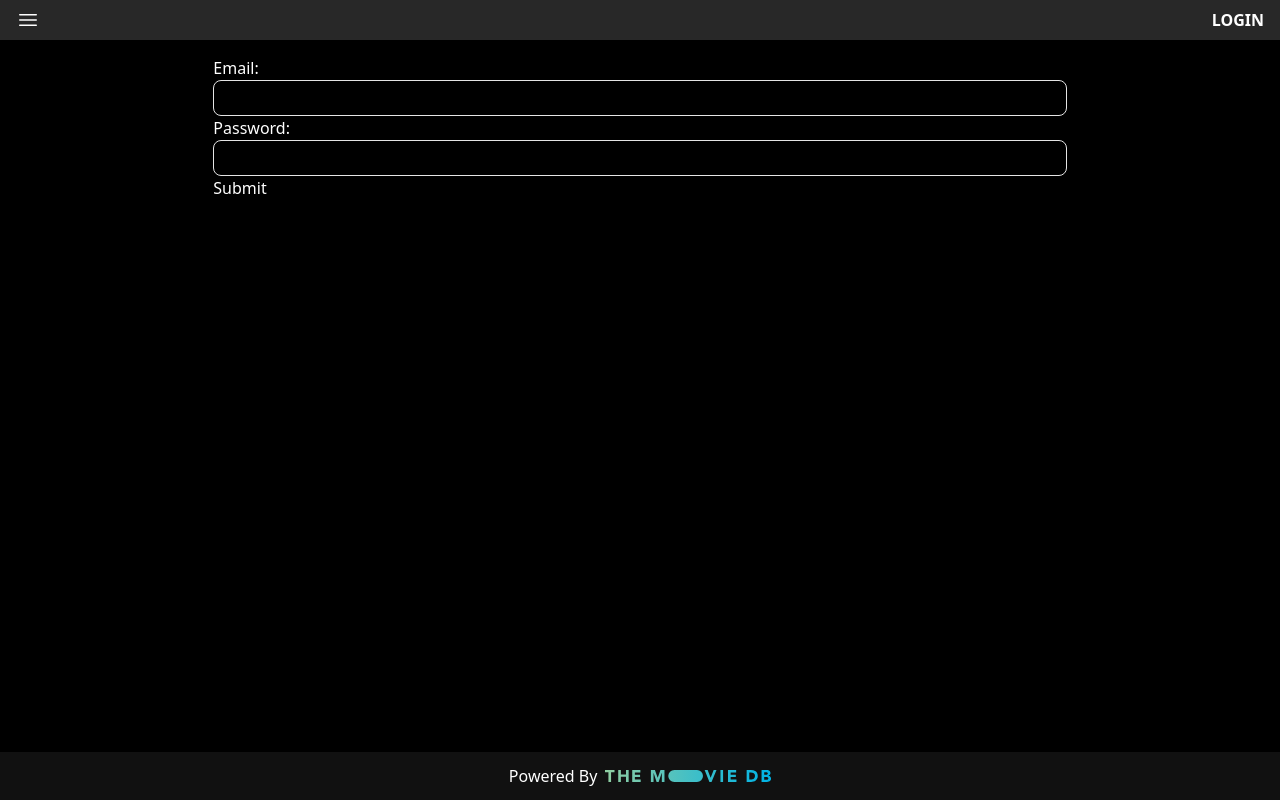
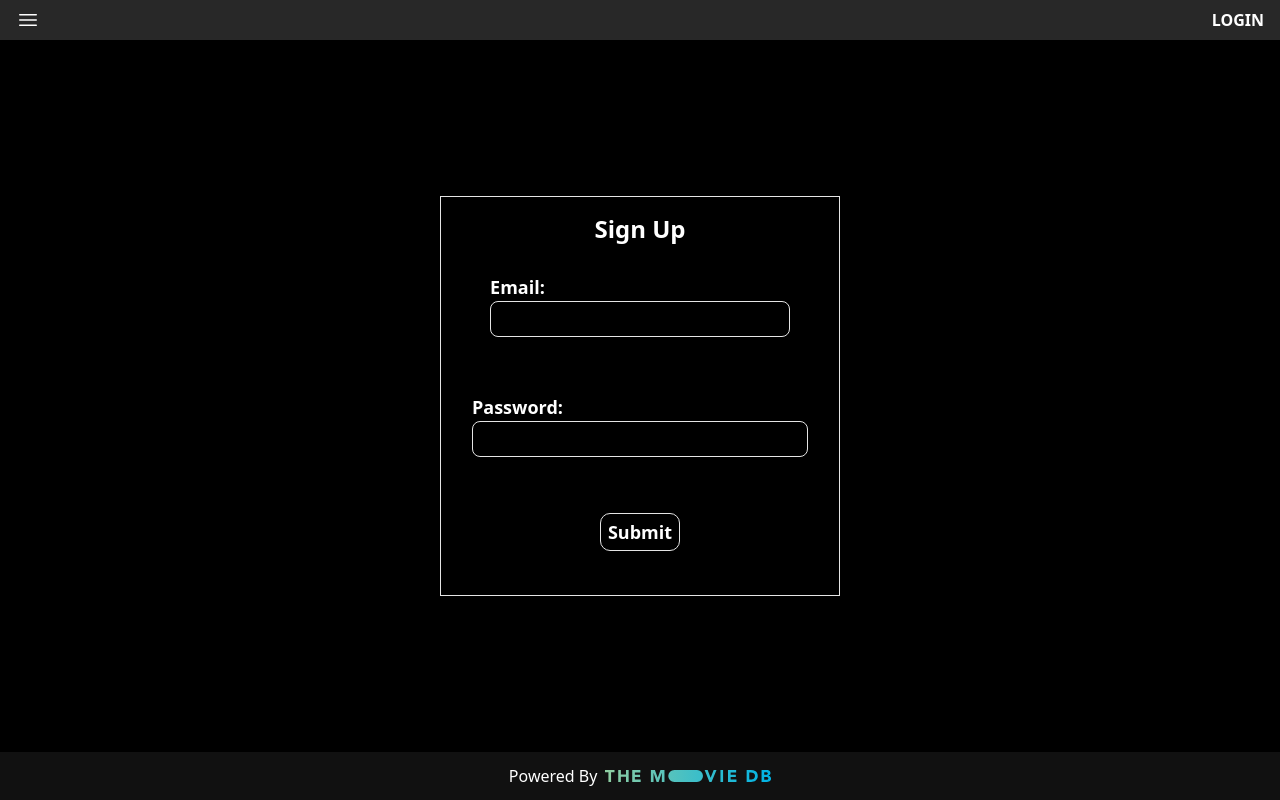
Before and after one commit to pdubss/movie-db, a React (Vite) app in the folder frontend/: page /signup in a window 1280 px wide. Built offline with nearby package versions, Linux system fonts and the light colour scheme; no server answers.

Commit message:
implemented a vertical layout for movie/genreid

```diff
--- a/frontend/src/components/ui/Carousel.tsx
+++ b/frontend/src/components/ui/Carousel.tsx
@@ -1,13 +1,13 @@
 import useEmblaCarousel from "embla-carousel-react";
 import Autoplay from "embla-carousel-autoplay";
 import { useCallback } from "react";
-import type { Movie, TvShow } from "@/queries/queries";
+import type { Movie } from "@/queries/queries";
 import Slide from "./Slide";
 import MobileSlide from "./MobileSlide";
 import useMediaQuery from "@/hooks/useMediaQuery";
 
 interface CarouselProps {
-  data: Movie[] | TvShow[] | undefined;
+  data: Movie[] | undefined;
 }
 
 const Carousel = ({ data }: CarouselProps) => {
@@ -56,10 +56,10 @@ const Carousel = ({ data }: CarouselProps) => {
               data.map((movie, index) => (
                 <Slide
                   key={index}
-                  Title={"title" in movie ? movie.title : movie.name}
+                  Title={movie.title}
                   Poster={movie.poster_path}
-                  Background={"title" in movie ? movie.backdrop_path : ""}
-                  Subtext={"title" in movie ? movie.overview : ""}
+                  Background={movie.backdrop_path}
+                  Subtext={movie.overview}
                   id={movie.id}
                 />
               ))}
--- a/frontend/src/routes/login/index.tsx
+++ b/frontend/src/routes/login/index.tsx
@@ -38,10 +38,10 @@ function RouteComponent() {
   return (
     <div className="flex h-full w-full items-center justify-center">
       <ToastContainer position="top-center" />
-      <div className="flex h-[25rem] w-[25rem] flex-col gap-6 border p-4">
+      <div className="flex h-[25rem] w-[25rem] flex-col gap-4 border p-4">
         <h1 className="text-center text-2xl font-semibold">Login</h1>
         <form
-          className="flex h-full flex-col items-center gap-6"
+          className="flex h-full flex-col items-center justify-around"
           onSubmit={handleSubmit(onSubmit)}
         >
           <label className="text-lg font-semibold">
--- a/frontend/src/routes/movies/genre/$genreId.tsx
+++ b/frontend/src/routes/movies/genre/$genreId.tsx
@@ -1,5 +1,7 @@
+import MovieMobileRow from "@/components/ui/MovieMobileRow";
 import { IMAGE_BASE_URL } from "@/components/ui/Slide";
-import Spinner from "@/components/ui/Spinner";
+import useMediaQuery from "@/hooks/useMediaQuery";
+
 import { getMovieById, getMoviesByGenre } from "@/queries/queries";
 import { useQueries, useQuery } from "@tanstack/react-query";
 import { createFileRoute, Link } from "@tanstack/react-router";
@@ -10,12 +12,15 @@ export const Route = createFileRoute("/movies/genre/$genreId")({
 });
 
 function RouteComponent() {
+  const isMobile = useMediaQuery("(max-width:768px)");
   const { genreId } = Route.useParams();
   const [page, setPage] = useState(1);
-  const { data, isLoading } = useQuery({
+  const { data } = useQuery({
     queryKey: ["movies", genreId, page],
     queryFn: () => getMoviesByGenre(genreId, page),
   });
+
+  console.log(isMobile);
 
   const movieDetailQueries = useQueries({
     queries: (data?.movies.results ?? []).map((movie) => ({
@@ -25,7 +30,7 @@ function RouteComponent() {
     })),
   });
 
-  console.log(movieDetailQueries, "movie queries");
+  console.log(movieDetailQueries[0], "movie queries");
 
   function PrevHandler() {
     if (page > 1) {
@@ -39,8 +44,32 @@ function RouteComponent() {
 
   return (
     <div className="w-full text-white">
-      {isLoading && !data ? (
-        <Spinner />
+      {isMobile ? (
+        <div className="flex w-full flex-col gap-6">
+          <h1 className="text-center text-2xl font-semibold">
+            {data?.genre?.name} Movies
+          </h1>
+          <ul className="grid grid-cols-1 place-items-center gap-10">
+            {movieDetailQueries.map((query) => (
+              <li className="flex flex-col gap-2">
+                <img
+                  className="rounded-lg"
+                  src={`${IMAGE_BASE_URL}w500${query.data?.movie.poster_path}`}
+                />
+                <div className="flex flex-col gap-2">
+                  {" "}
+                  <span className="text-lg font-semibold">
+                    {query.data?.movie.title}
+                  </span>
+                  <div className="flex gap-4">
+                    <span>{query.data?.movie.release_date.split("-")[0]}</span>
+                    <span>{query.data?.movie.runtime}m</span>
+                  </div>
+                </div>
+              </li>
+            ))}
+          </ul>
+        </div>
       ) : (
         <div className="flex flex-col items-center justify-center gap-8">
           <h2 className="text-2xl">{data?.genre?.name} Movies</h2>
@@ -49,6 +78,7 @@ function RouteComponent() {
               data.movies.results.map((movie, index) => {
                 const movieDetail = movieDetailQueries[index];
                 const runtime = movieDetail.data?.movie.runtime;
+
                 return (
                   <li
                     className="transform cursor-pointer transition-transform duration-300 hover:z-10 hover:scale-110"
--- a/frontend/src/routes/signup/index.tsx
+++ b/frontend/src/routes/signup/index.tsx
@@ -35,23 +35,36 @@ function RouteComponent() {
   };
 
   return (
-    <div>
+    <div className="flex h-full w-full items-center justify-center">
       <ToastContainer position="top-center" />
-      <form onSubmit={handleSubmit(submitHandler)}>
-        <label>
+      <div className="flex h-[25rem] w-[25rem] flex-col border p-4">
+        <h1 className="text-center text-2xl font-semibold">Sign Up</h1>
+        <form
+          className="flex h-full flex-col items-center justify-around"
+          onSubmit={handleSubmit(submitHandler)}
+        >
+          <label className="text-lg font-semibold">
             Email:
             <Input {...register("email")} />
           </label>
-        {errors.email && <p className="text-red-500">{errors.email.message}</p>}
-        <label>
+          {errors.email && (
+            <p className="text-red-500">{errors.email.message}</p>
+          )}
+          <label className="text-lg font-semibold">
             Password:
             <Input {...register("password")} />
           </label>
           {errors.password && (
             <p className="text-red-500">{errors.password.message}</p>
           )}
-        <button type="submit">Submit</button>
+          <button
+            className="w-[5rem] cursor-pointer rounded-lg border p-1 text-lg font-semibold"
+            type="submit"
+          >
+            Submit
+          </button>
         </form>
+      </div>
     </div>
   );
 }
```
Lines whose indentation alone changed are shown as unchanged.
